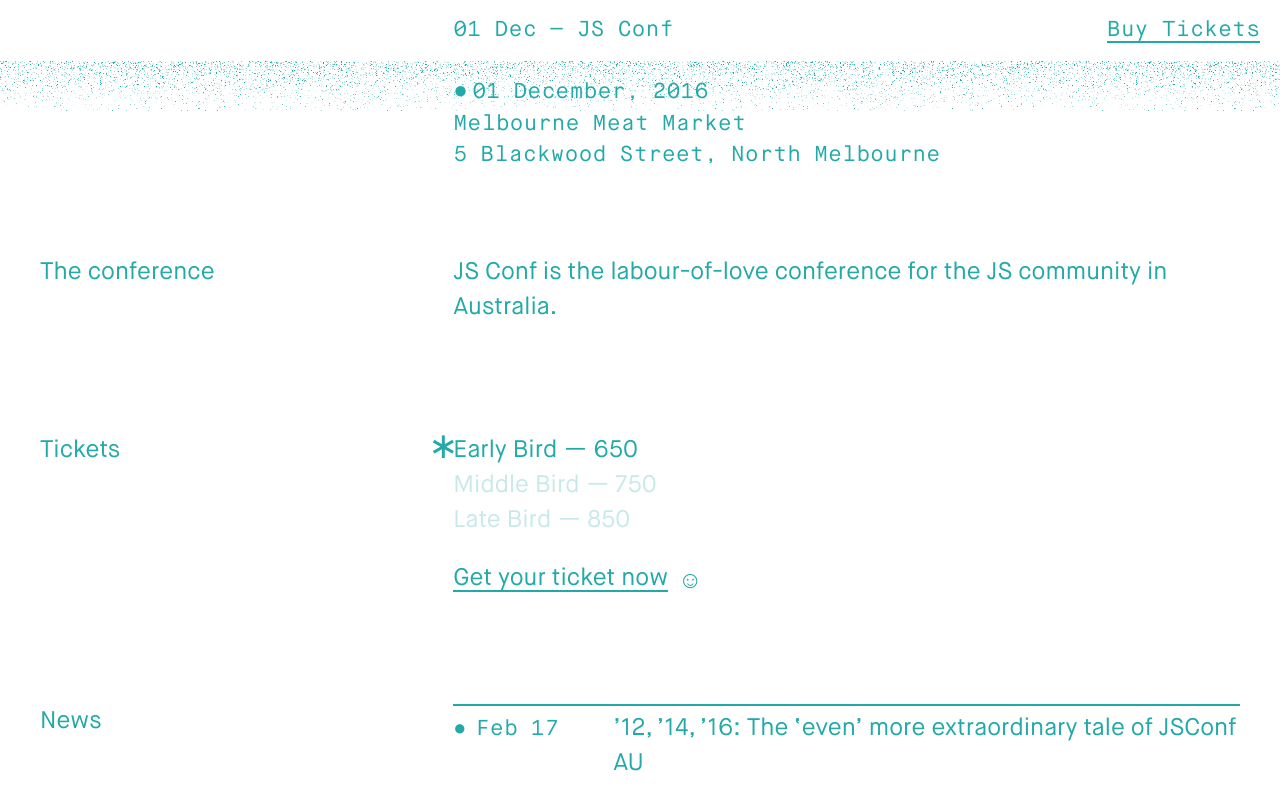
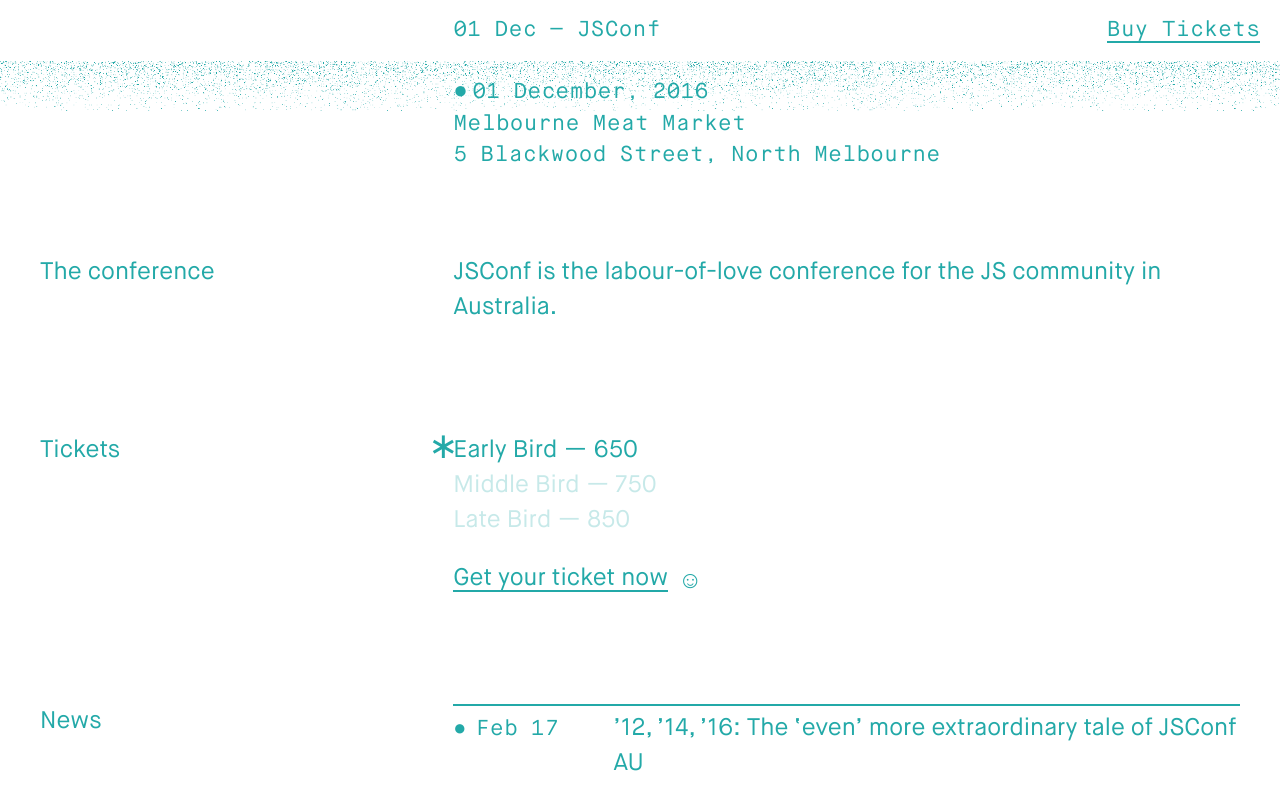
Before and after one commit to vsfest/2016.jsconfau.com, a Jekyll site: the page built from index.html, in a window 1280 px wide and 900 px high, scrolled down 487 px. Shown: the top 810 px of the window. Built offline with Jekyll 4.4.1, drawn with Linux system fonts in a browser that asks for light colours.

Commit message:
More JS Conf renaming

```diff
--- a/_config.yml
+++ b/_config.yml
@@ -6,7 +6,7 @@
 # 'jekyll serve'. If you change this file, please restart the server process.
 
 # Site settings
-title: "JS Conf Australia 2016"
+title: "JSConf Australia 2016"
 email: "team@jsconfau.com"
 description: "A one day conference bringing together developers and the future of the web."
 baseurl: ""
--- a/_includes/header.html
+++ b/_includes/header.html
@@ -2,7 +2,7 @@
   <div class="header-inner">
     <div class="wrapper">
       <p class="hide-me">View-Source<sup>01</sup></p>
-      <p class="home-link hide-mobile"><a href="{{ '/' | prepend: site.github.url }}">01 Dec — JS Conf</a></p>
+      <p class="home-link hide-mobile"><a href="{{ '/' | prepend: site.github.url }}">01 Dec — JSConf</a></p>
       <p><a href="{{ site.ticket_url }}">Buy Tickets</a></p>
     </div>
   </div>
--- a/index.html
+++ b/index.html
@@ -21,7 +21,7 @@
   </p>
   <div class="title-content">
     <p>
-      JS Conf is the labour-of-love conference for the JS community in Australia.
+      JSConf is the labour-of-love conference for the JS community in Australia.
     </p>
   </div>
 </div>
```
